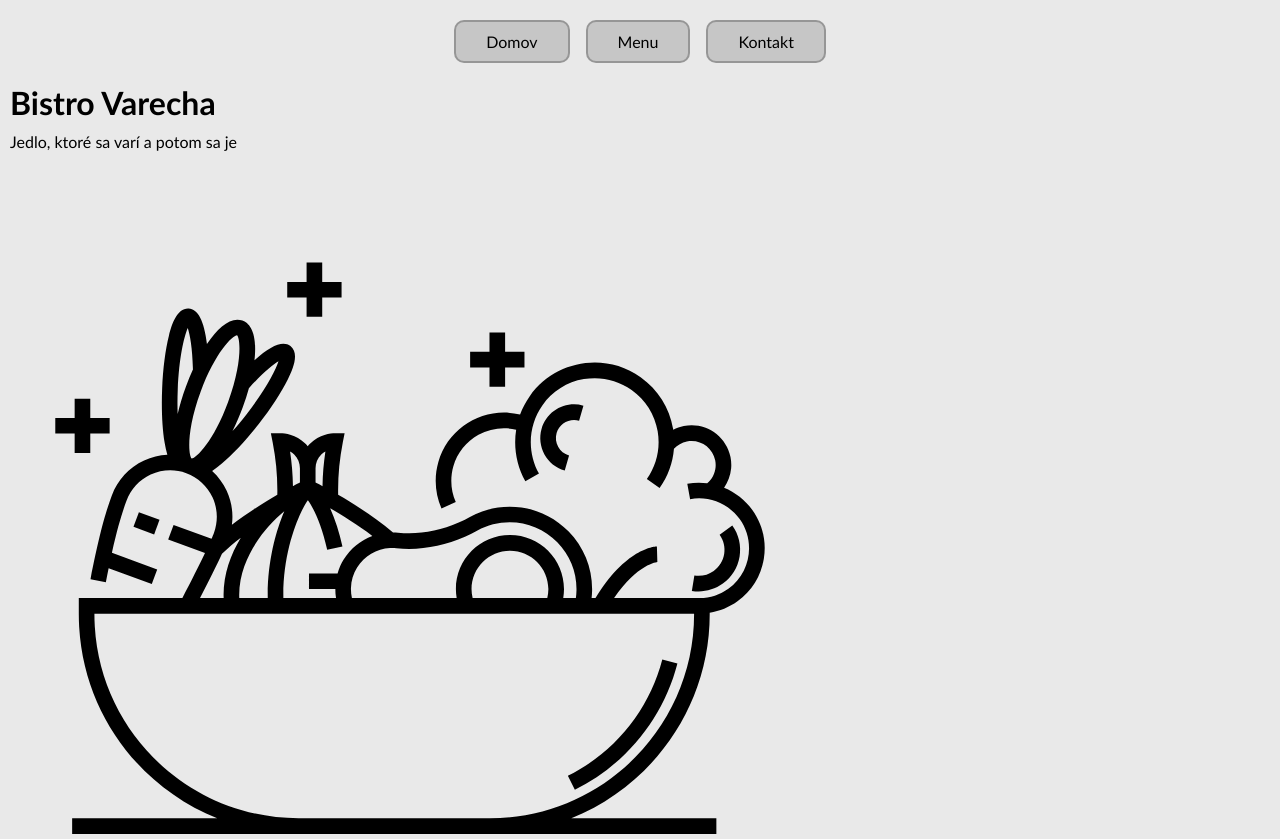
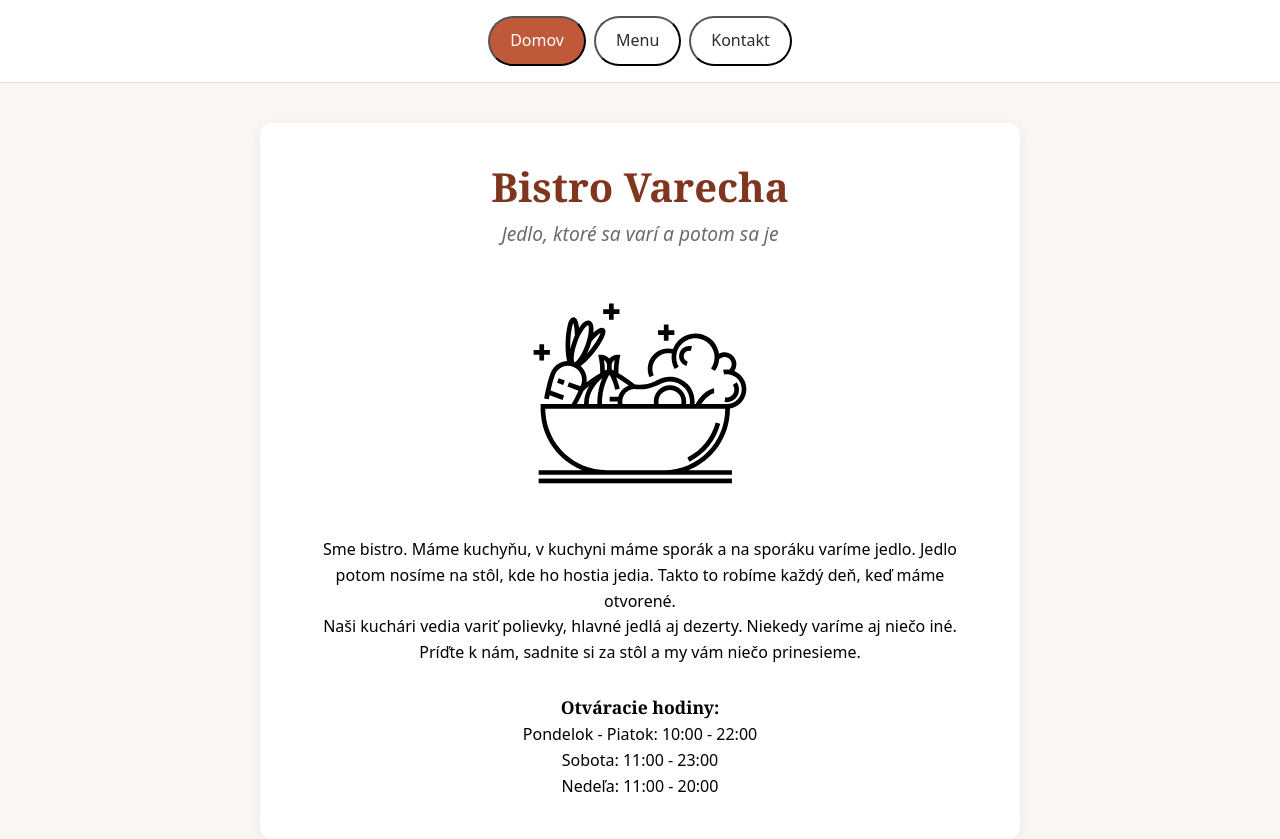
Before and after one commit to w1ttyy/restaurant-page, a website built with webpack: page src/template.html in a window 1280 px wide. Shown: the top 839 px of the page. Built offline with nearby package versions, Linux system fonts and the light colour scheme.

Commit message:
Add styling and active tab highlight

```diff
--- a/src/index.js
+++ b/src/index.js
@@ -7,14 +7,24 @@ const contentDiv = document.querySelector("#content");
 const homeButton = document.querySelector('[data-tab="home"]');
 const menuButton = document.querySelector('[data-tab="menu"]');
 const contactButton = document.querySelector('[data-tab="contact"]');
+const allTabButtons = document.querySelectorAll("[data-tab]"); // ← NEW
 
-const switchTab = function (loadPage) {
+const switchTab = function (loadPage, button) {
+  // ← CHANGED: second parameter
+  allTabButtons.forEach((tabButton) => {
+    // ← NEW
+    tabButton.classList.remove("active"); // ← NEW
+  }); // ← NEW
+  button.classList.add("active"); // ← NEW
+
   contentDiv.replaceChildren();
   loadPage();
 };
 
-homeButton.addEventListener("click", () => switchTab(loadHome));
-menuButton.addEventListener("click", () => switchTab(loadMenu));
-contactButton.addEventListener("click", () => switchTab(loadContact));
+homeButton.addEventListener("click", () => switchTab(loadHome, homeButton)); // ← CHANGED
+menuButton.addEventListener("click", () => switchTab(loadMenu, menuButton)); // ← CHANGED
+contactButton.addEventListener("click", () =>
+  switchTab(loadContact, contactButton),
+); // ← CHANGED
 
-switchTab(loadHome);
+switchTab(loadHome, homeButton); // ← CHANGED
--- a/src/styles.css
+++ b/src/styles.css
@@ -1,3 +1,13 @@
+:root {
+    --color-bg: #faf7f2;
+    --color-surface: #ffffff;
+    --color-text: #2b2b2b;
+    --color-muted: #6b6b6b;
+    --color-accent: #c0583a;
+    --color-accent-dark: #80351e;
+    --color-border: #e6dfd5;
+}
+
 * {
     padding: 0;
     margin: 0;
@@ -6,57 +16,139 @@
 }
 
 body {
-    background-color: #c9c9c966;
-    font-family: 'Trebuchet MS', 'Lucida Sans Unicode', 'Lucida Grande', 'Lucida Sans', Arial, sans-serif;
-    margin: 10px;
+    background-color: var(--color-bg);
+    font-family: system-ui, "Segoe UI", Roboto, sans-serif;
+    line-height: 1.6;
+}
+
+h1, h2, h3 {
+    font-family: Georgia, serif;
+    line-height: 1.2;
+}
+
+header {
+    background-color: var(--color-surface);
+    border-bottom: 1px solid var(--color-border);
+    padding: 16px;
 }
 
 nav {
-    margin: 20px;
     display: flex;
-    gap: 16px;
+    gap: 8px;
     justify-content: center;
 }
 
 nav button {
-    padding: 10px 30px;
-    border-radius: 10px;
-    font-size: 16px;
-    border: solid #4e4e4e66 2px;
-    background-color: #92929266;
-    font-family: inherit;
+    background-color: transparent;
+    padding: 10px 20px;
+    border-radius: 999px;
+    font: inherit;
+    font-size: 1rem;
+    color: var(--color-text);
     cursor: pointer;
+    transition: var(--color-bg) 0.2s;
 }
 
 nav button:hover {
-    background-color: #b3b3b366;
-
+    background-color: var(--color-border);
 }
 
-
-
-.slogan {
-    font-size: 18px;
+nav button.active {
+    background-color: var(--color-accent);
+    color: var(--color-surface);
 }
 
+#content {
+    max-width: 800px;
+    margin: 40px auto;
+    padding: 0 20px;
+}
+
+.home, .menu, .contact {
+    background-color: var(--color-surface);
+    border-radius: 12px;
+    padding: 40px;
+    box-shadow: 0 2px 12px rgba(0, 0, 0, 0.06);
+}
 
 h1 {
-    margin-bottom: 10px;
+    margin-bottom: 8px;
+    font-size: 2.5rem;
+    color: var(--color-accent-dark);
 }
 
 h2 {
-    margin-bottom: 20px;
+    margin: 32px 0 16px;
+    padding-bottom: 8px;
+    border-bottom: 2px solid var(--color-accent);
+    font-size: 1.5rem;
 }
 
-p {
-    margin-bottom: 10px;
+h3 {
+    font-size: 1.1rem;
+    margin-bottom: 4px;
 }
 
-ul {
-    margin-top: 5px;
+.home {
+    text-align: center;
+}
+
+.home-slogan {
+    font-style: italic;
+    color: var(--color-muted);
+    font-size: 1.2rem;
+    margin-bottom: 24px;
+}
+
+.home-image {
+    display: block;
+    width: 240px;
+    max-width: 100%;
+    margin: 24px auto;
+}
+
+.home-hours-title {
+    margin-top: 32px;
+}
+
+.home-hours {
     list-style: none;
 }
 
-.food-image {
-    width: 200px;
+.menu-item {
+    display: grid;
+    grid-template-columns: 1fr auto;
+    column-gap: 16px;
+    padding: 12px 0;
+    border-bottom: 1px dashed var(--color-border);
 }
+
+.menu-item:last-child {
+    border-bottom: none;
+}
+
+.menu-item-price {
+    font-weight: bold;
+    color: var(--color-accent);
+    white-space: nowrap;
+}
+
+.menu-item-description {
+    grid-column: 1/-1;
+    color: var(--color-muted);
+    font-size: 0.95rem;
+    margin-bottom: 0;
+}
+
+.contact-address {
+    font-style: normal;
+}
+
+.contact a {
+    color: var(--color-accent);
+    text-decoration: none;
+}
+
+.contact a:hover {
+    text-decoration: underline;
+}
```
